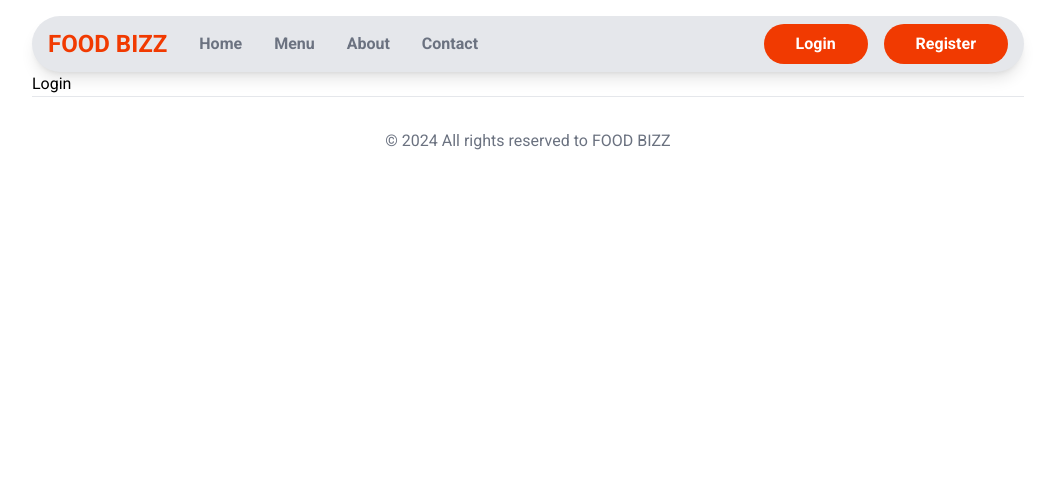
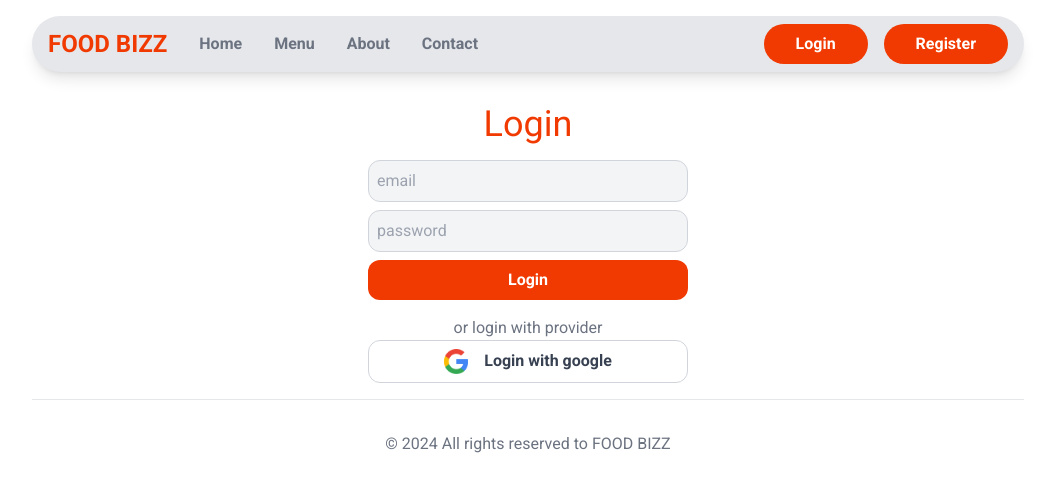
Before and after one commit to Tahir187/food-order-app, a Next.js app: page /login in a window 1280 px wide. Shown: the top 492 px of the page, without its empty margins (112-1167 px from the left). Built offline with nearby package versions, Linux system fonts and the light colour scheme; no server answers.

Commit message:
login page
completed login page authentication and made changes to some other tailwind code.

```diff
--- a/src/app/api/auth/[...nextauth]/route.ts
+++ b/src/app/api/auth/[...nextauth]/route.ts
@@ -1,10 +1,16 @@
+import * as mongoose from "mongoose";
+import {User} from '../../../models/User';
 import NextAuth from "next-auth";
 import CredentialsProvider from "next-auth/providers/credentials";
+import bcrypt from "bcrypt";
+
 
 const handler = NextAuth({
+  secret: process.env.SECRET,
   providers: [
     CredentialsProvider({
       name: "Credentials",
+      id: "credentials",
       credentials: {
         firstname: { label: "First name", type: "text", placeholder: "jack" },
         lastname: { label: "Last name", type: "text", placeholder: "smith" },
@@ -12,15 +18,14 @@
         password: { label: "Password", type: "password" },
       },
       async authorize(credentials, req) {
-        const res = await fetch("/your/endpoint", {
-          method: "POST",
-          body: JSON.stringify(credentials),
-          headers: { "Content-Type": "application/json" },
-        });
-        const user = await res.json();
+        const email = credentials?.email;
+        const password = credentials?.password;
 
-        // If no error and we have user data, return it
-        if (res.ok && user) {
+        mongoose.connect(process.env.MONGO_URL);
+        const user = await User.findOne({email});
+        const passwordOk = user && bcrypt.compareSync(password, user.password);
+        console.log(passwordOk)
+        if(passwordOk){
           return user;
         }
         // Return null if user data could not be retrieved
--- a/src/app/layout.js
+++ b/src/app/layout.js
@@ -1,6 +1,7 @@
 import { Roboto } from "next/font/google";
 import "./globals.css";
 import Header from "../components/layout/Header";
+import AppProvider from "../components/AppContext";
 
 const roboto = Roboto({ subsets: ["latin"], weight: ["400", "500", "700"] });
 
@@ -14,11 +15,13 @@
     <html lang="en">
       <body className={roboto.className}>
         <main className="max-w-5xl mx-auto p-4">
-          <Header />
-          {children}
-          <footer className="border-t p-8 text-center text-gray-500 mt16">
-            &copy; 2024 All rights reserved to FOOD BIZZ
-          </footer>
+          <AppProvider>
+            <Header />
+            {children}
+            <footer className="border-t p-8 text-center text-gray-500 mt16">
+              &copy; 2024 All rights reserved to FOOD BIZZ
+            </footer>
+          </AppProvider>
         </main>
       </body>
     </html>
--- a/src/app/login/page.js
+++ b/src/app/login/page.js
@@ -1,9 +1,60 @@
-import React from 'react'
+"use client";
+import Image from "next/image";
+import React, { useState } from "react";
+import {signIn} from "next-auth/react";
 
 const LoginPage = () => {
+  const [email, setEmail] = useState("");
+  const [password, setPassword] = useState("");
+  const [loginInProgress, setLoginInProgress] = useState(false);
+
+  async function handleFormSubmit(ev){
+    ev.preventDefault();
+    setLoginInProgress(true);
+
+    await signIn('credentials', {email, password, callbackUrl: '/'});
+
+    setLoginInProgress(false);
+  }
+
+
   return (
-    <div>Login</div>
-  )
-}
+    <section className="mt-8">
+      <h1 className="text-center text-primary text-4xl mb-4">Login</h1>
+      <form className="max-w-xs mx-auto" onSubmit={handleFormSubmit}>
+        <input
+          type="email"
+          placeholder="email"
+          value={email}
+          disabled={loginInProgress}
+          onChange={(ev) => setEmail(ev.target.value)}
+        />
 
-export default LoginPage
+        <input
+          type="password"
+          placeholder="password"
+          value={password}
+          disabled={loginInProgress}
+          onChange={(ev) => setPassword(ev.target.value)}
+        />
+
+        <button type="submit" disabled={loginInProgress} >Login</button>
+
+        <div className="my-4 text-center text-gray-500">
+          or login with provider
+          <button className="flex gap-4 justify-center hover:bg-gray-300">
+            <Image
+              src={"/google.png"}
+              alt="google logo"
+              width={24}
+              height={24}
+            />
+            Login with google
+          </button>
+        </div>
+      </form>
+    </section>
+  );
+};
+
+export default LoginPage;
--- /dev/null
+++ b/src/components/AppContext.js
@@ -0,0 +1,11 @@
+'use client'
+import { SessionProvider } from 'next-auth/react'
+import React from 'react'
+
+const AppProvider = ({children}) => {
+  return (
+    <SessionProvider>{children}</SessionProvider>
+  )
+}
+
+export default AppProvider
--- a/src/components/layout/Header.js
+++ b/src/components/layout/Header.js
@@ -1,7 +1,13 @@
+"use client";
 import Link from "next/link";
 import React from "react";
+import { signOut, useSession } from "next-auth/react";
 
 const Header = () => {
+  const session = useSession();
+  console.log(session);
+  const status = session.status;
+
   return (
     <>
       <header className="flex items-center justify-between sticky top-0 bg-gray-200 shadow-lg rounded-full pl-4 pr-4 pt-2 pb-2">
@@ -19,6 +25,17 @@
           <Link href={""}>Contact</Link>
         </nav>
         <nav className="flex items-center gap-4 text-gray-500 font-semibold">
+          {status === "authenticated" && (
+            <button
+              onClick={() => signOut()}
+              className="bg-primary rounded-full
+          text-white px-8 py-2"
+            >
+              Logout
+            </button>
+          )}
+          {status === "unauthenticated" && (
+            <>
               <Link
                 href={"/login"}
                 className="bg-primary rounded-full
@@ -33,6 +50,8 @@
               >
                 Register
               </Link>
+            </>
+          )}
         </nav>
       </header>
     </>
--- a/src/components/layout/Hero.js
+++ b/src/components/layout/Hero.js
@@ -5,29 +5,29 @@
 const Hero = () => {
   return (
     <section className="hero mt-4">
-      <div className="py-12 ">
+      <div className="py-12 ml-[20px]">
         <h1 className="text-4xl font-semibold">
-          Everything<br/> is better<br/> with a&nbsp;
-          <span className="text-primary">Biryani</span>
+          Everythingis better<br/> with a&nbsp;
+          <span className="text-primary">Pizza</span>
         </h1>
         <p className="my-4 text-gray-500 text-sm">
           Food is the silent language of joy, speaking to our hearts with every
           delicious bite.
         </p>
         <div className="flex gap-4 text-sm">
-          <button className="bg-primary text-white uppercase flex items-center gap-2 px-4 py-2 rounded-full">
+          <button className="justify-center bg-primary text-white uppercase flex items-center gap-2 px-4 py-2 rounded-full">
             Order now <Right />
           </button>
-          <button className="flex gap-2 py-2 text-gray-600 font-semibold">Learn more <Right /></button>
+          <button className="flex items-center border-0 gap-2 py-2 text-gray-600 font-semibold">Learn more <Right /></button>
         </div>
       </div>
 
-      <div className="relative">
+      <div className="relative ml-[280px] overflow-hidden">
         <Image
           src={"/pizza.png"}
           layout={"fill"}
           objectFit={"contain"}
-          alt="Biryani image"
+          alt="pizza image"
         />
       </div>
     </section>
```
Lines whose indentation alone changed are shown as unchanged.
